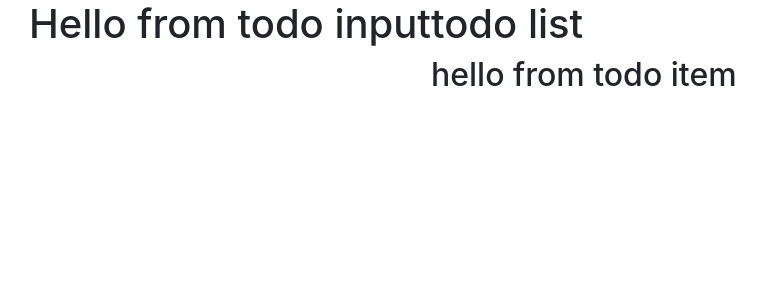
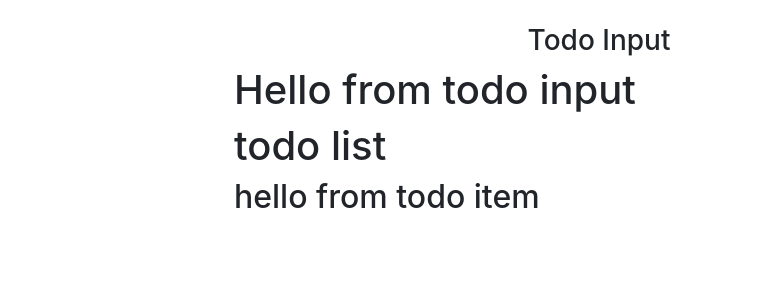
Before and after one commit to fefeclay/react-todo-list, a React (Create React App) app: page / in a window 1280 px wide. Shown: the top 300 px of the page, without its empty margins (41-807 px from the left). Built offline with nearby package versions, Linux system fonts and the light colour scheme.

Commit message:
App component structure

```diff
--- a/src/App.js
+++ b/src/App.js
@@ -1,21 +1,58 @@
 import React, { Component } from 'react';
 import '@fortawesome/fontawesome-free/css/all.min.css';
-import uuid from 'uuid';
+import { v4 as uuidv4 } from 'uuid';
 import 'bootstrap/dist/css/bootstrap.min.css';
 import TodoInput from './components/TodoInput';
 import TodoList from './components/TodoList';
 
 // Showing vs-code github setup
-// testing the changes in the code
 
 class App extends Component {
+  state = {
+    items: [{ id: 1, title: 'wake up' }, { id: 2, title: 'make breakfast' }],
+    id: uuidv4(),
+    item: '',
+    editItem: false
+  };
+
+  handleChange = e => {
+    console.log('handleChange');
+  };
+
+  handleSubmit = e => {
+    console.log('handleSUbmit');
+  };
+
+  clearList = () => {
+    console.log('clearList');
+  };
+
+  handleDelete = id => {
+    console.log(`handle delete ${id}`);
+  };
+
+  handleEdit = id => {
+    console.log(`handle edit ${id}`);
+  };
+
   render() {
     return (
-      <div className="App">
-        <div className="container">
-          <div className="row">
-            <TodoInput />
-            <TodoList />
+      <div className="container">
+        <div className="row">
+          <div className="col-10 mx-auto col-md-8 mt-4">
+            <h3 className="text-capitalize text-center">todo input</h3>
+            <TodoInput
+              item={this.state.item}
+              handleChange={this.handleChange}
+              handleSubmit={this.handleSubmit}
+              editItem={this.editItem}
+            />
+            <TodoList
+              items={this.state.items}
+              clearList={this.clearList}
+              handleDelete={this.handleDelete}
+              handleEdit={this.handleEdit}
+            />
           </div>
         </div>
       </div>
```
